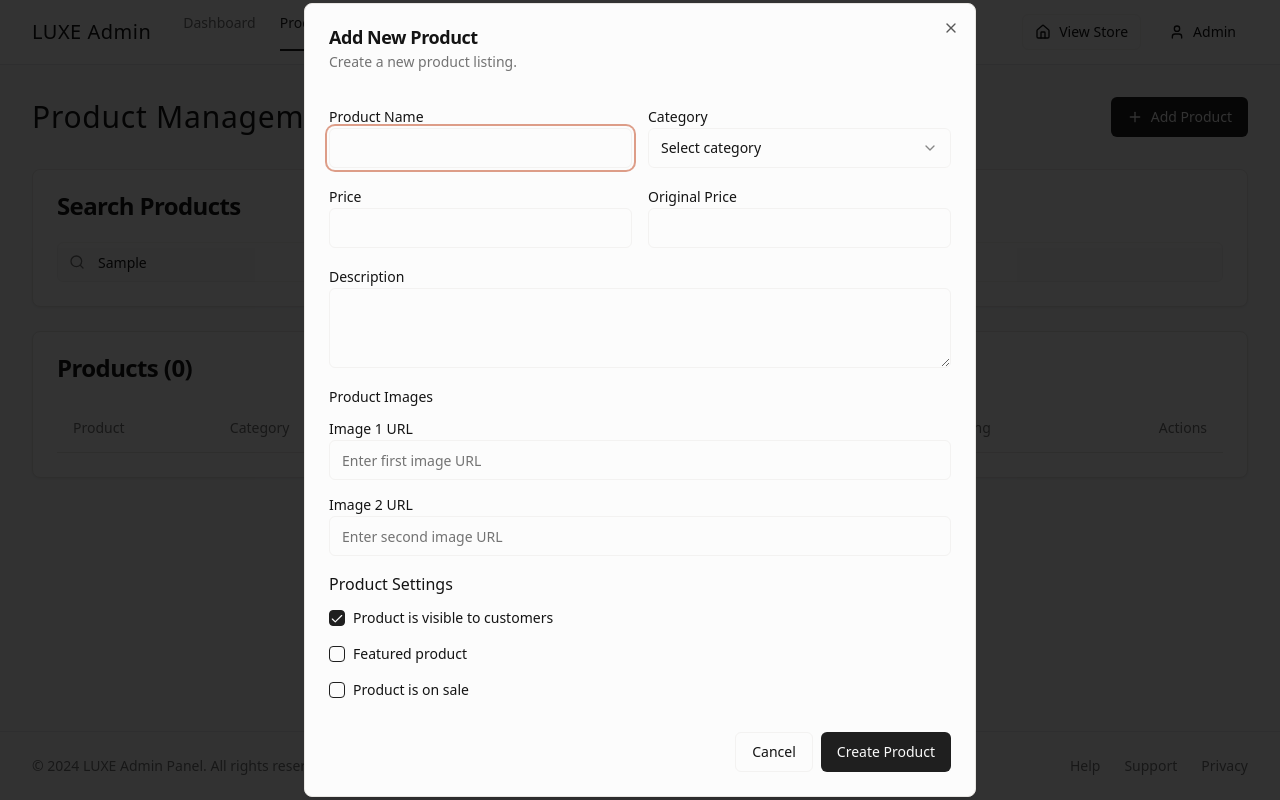
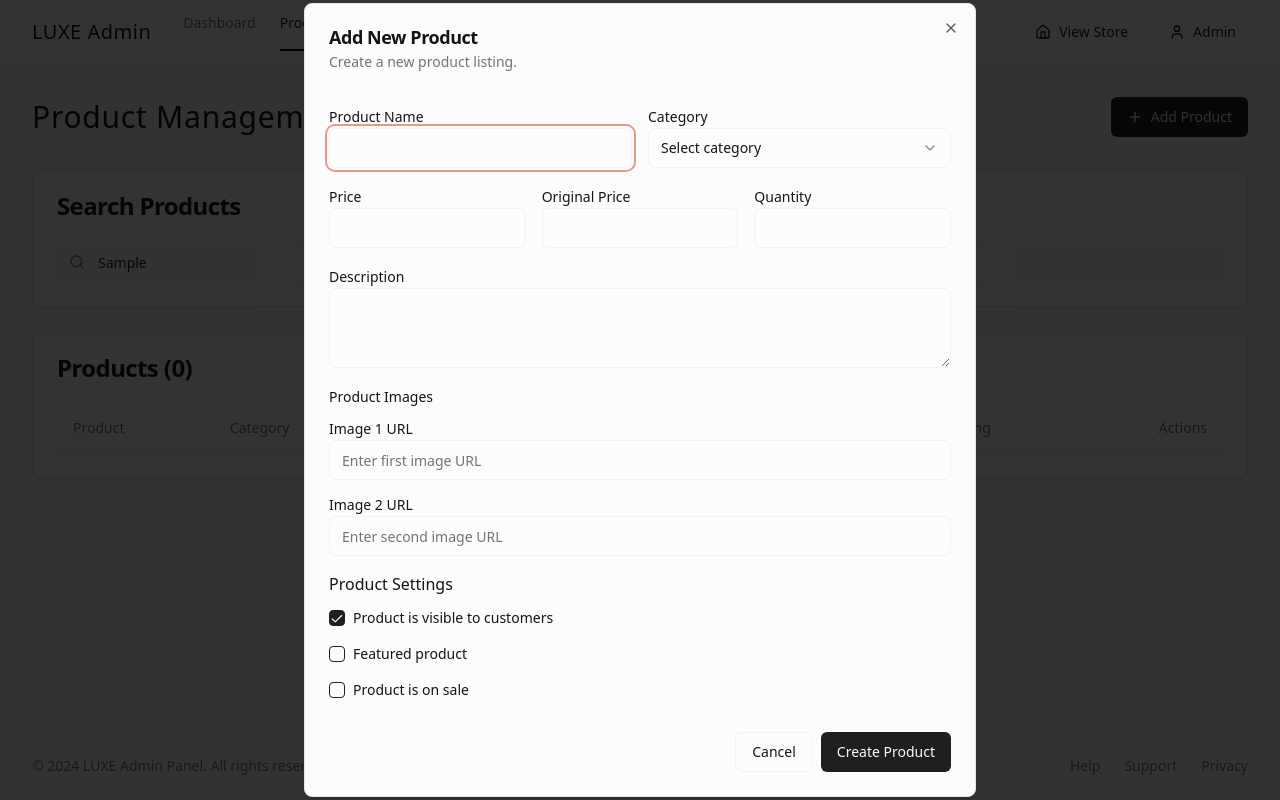
Before and after one commit to xuantri-dev/style-savvy-emporium-online, a React (Vite) app: page /admin/products in a window 1280 px wide. Both pictures are taken after typing "Sample" into the empty fields and a click on the button "Add Product". Built offline with nearby package versions, Linux system fonts and the light colour scheme.

Commit message:
feat: Add product quantity to admin page
Add input field for product quantity in add and edit product forms.
Display product quantity in the product detail view.

```diff
--- a/src/pages/admin/ProductManagement.tsx
+++ b/src/pages/admin/ProductManagement.tsx
@@ -278,6 +278,10 @@ const ProductManagement = () => {
                       <Label className="text-sm font-medium">Rating</Label>
                       <p className="text-sm text-muted-foreground">{selectedProduct.rating} ({selectedProduct.reviews} reviews)</p>
                     </div>
+                    <div>
+                      <Label className="text-sm font-medium">Stock Quantity</Label>
+                      <p className="text-sm text-muted-foreground">{selectedProduct.stockCount} units</p>
+                    </div>
                   </div>
                   <div>
                     <Label className="text-sm font-medium">Status & Visibility</Label>
@@ -321,7 +325,7 @@ const ProductManagement = () => {
                     </Select>
                   </div>
                 </div>
-                <div className="grid grid-cols-2 gap-4">
+                <div className="grid grid-cols-3 gap-4">
                   <div>
                     <Label htmlFor="price">Price</Label>
                     <Input id="price" type="number" defaultValue={selectedProduct?.price || ''} />
@@ -329,6 +333,10 @@ const ProductManagement = () => {
                   <div>
                     <Label htmlFor="originalPrice">Original Price</Label>
                     <Input id="originalPrice" type="number" defaultValue={selectedProduct?.originalPrice || ''} />
+                  </div>
+                  <div>
+                    <Label htmlFor="quantity">Quantity</Label>
+                    <Input id="quantity" type="number" defaultValue={selectedProduct?.stockCount || ''} />
                   </div>
                 </div>
                 <div>
```
